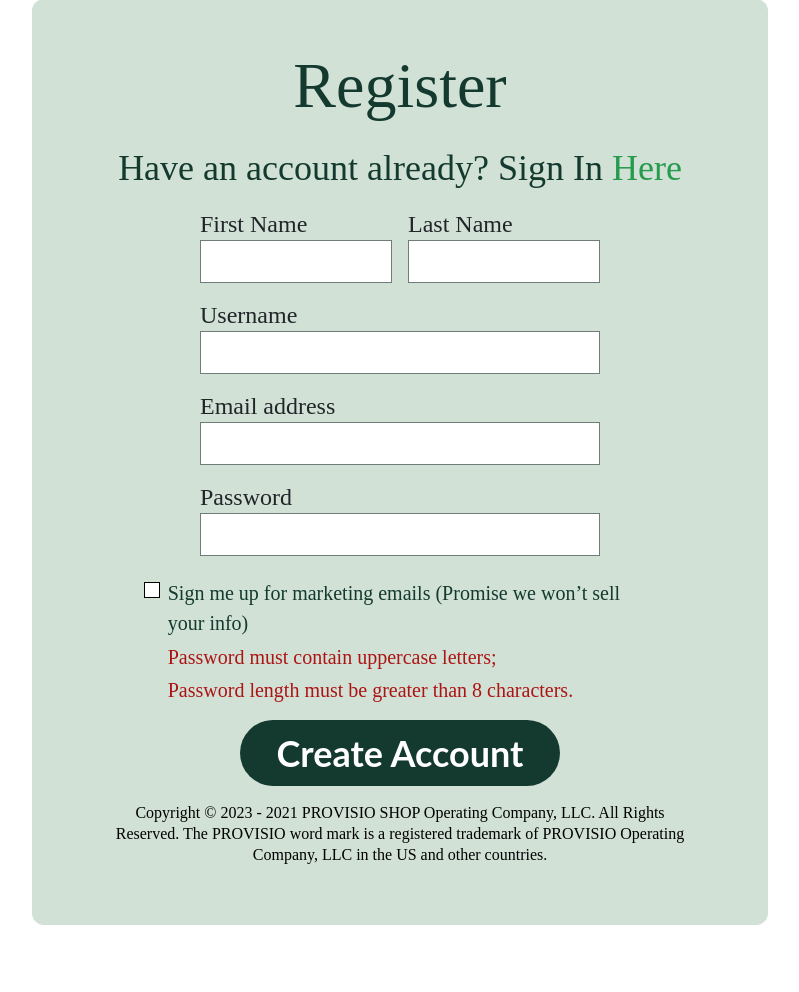
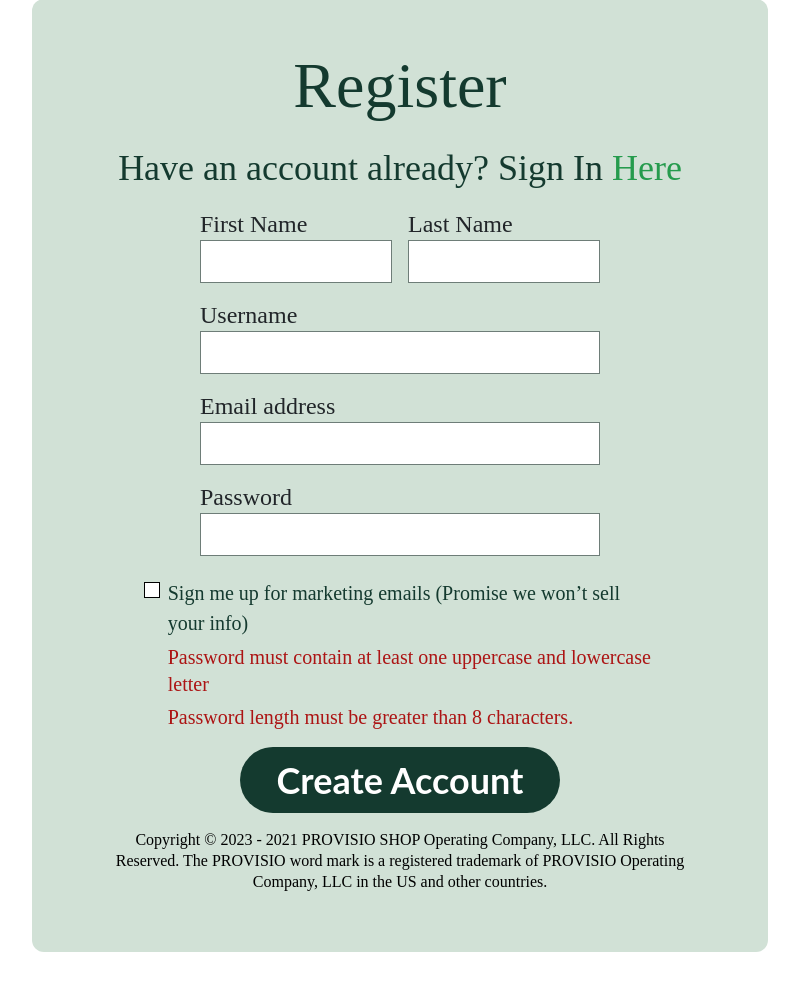
Before and after one commit to jpbefx/Provisio, a PHP site: page /register.php in a window 1280 px wide. Shown: the part 156-1148 px from the top of the page, without its empty margins (240-1039 px from the left). Run offline with PHP 8.4, Linux system fonts and the light colour scheme; some web fonts are replaced.

Commit message:
Fix to registration page lingo

```diff
--- a/register.php
+++ b/register.php
@@ -186,7 +186,7 @@
               <input type="checkbox" class="form-check-input" id="exampleCheck1">
               <label class="form-check-label" for="exampleCheck1">Sign me up for marketing emails (Promise we won’t sell
                 your info)</label>
-              <div class="response-text">Password must contain uppercase letters;</div>
+              <div class="response-text">Password must contain at least one uppercase and lowercase letter</div>
               <div class="response-text">Password length must be greater than 8 characters.</div>
             </div>
             <div class="create-account-btn text-center">
```
